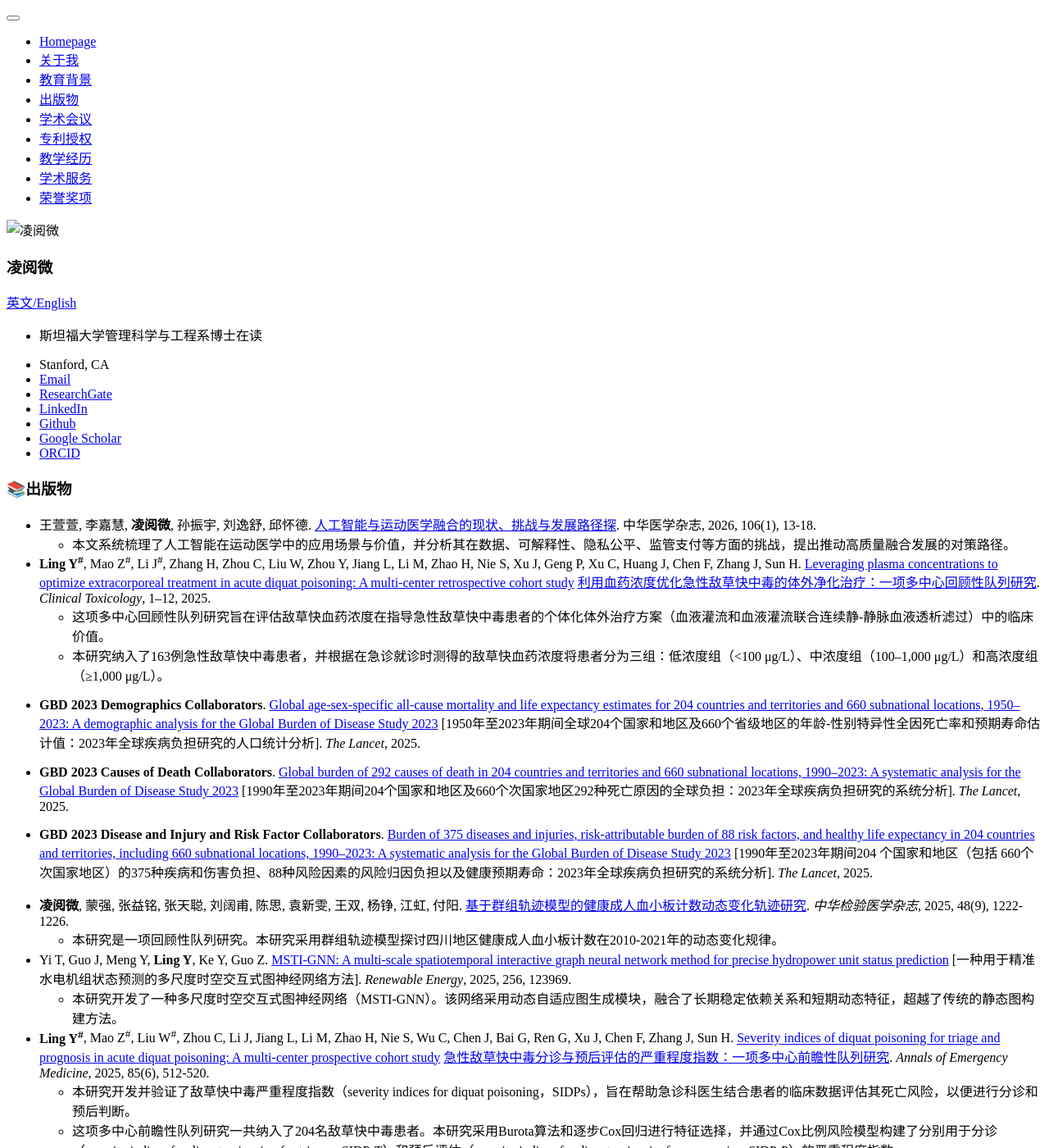
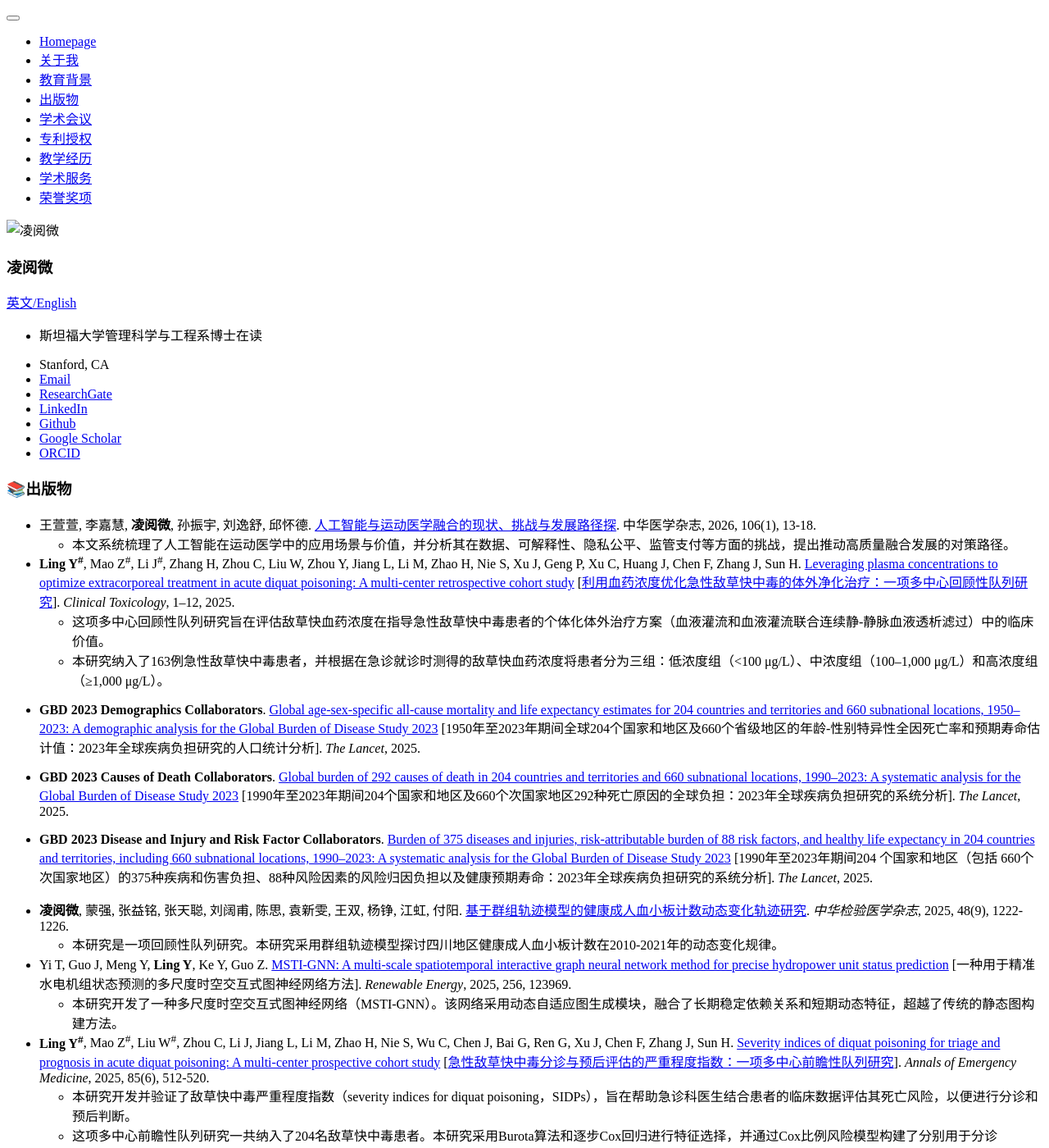
Before and after one commit to lingyuewei/lingyuewei.github.io, a Jekyll site: the page built from _pages/includes/pub.md, in a window 1280 px wide and 1400 px high. Shown: the whole window at 82% size. Built offline with Jekyll 4.4.1, drawn with Linux system fonts in a browser that asks for light colours; our own code applies the rules of GitHub Pages for plain Markdown files.

Commit message:
Update UI

```diff
--- a/_pages/includes/pub.md
+++ b/_pages/includes/pub.md
@@ -3,7 +3,7 @@
 - 王萱萱, 李嘉慧, **凌阅微**, 孙振宇, 刘逸舒, 邱怀德. [人工智能与运动医学融合的现状、挑战与发展路径探](https://rs.yiigle.com/cmaid/1651566). 中华医学杂志, 2026, 106(1), 13-18.
   - 本文系统梳理了人工智能在运动医学中的应用场景与价值，并分析其在数据、可解释性、隐私公平、监管支付等方面的挑战，提出推动高质量融合发展的对策路径。
 
-- **Ling Y<sup>#</sup>**, Mao Z<sup>#</sup>, Li J<sup>#</sup>, Zhang H, Zhou C, Liu W, Zhou Y, Jiang L, Li M, Zhao H, Nie S, Xu J, Geng P, Xu C, Huang J, Chen F, Zhang J, Sun H. [Leveraging plasma concentrations to optimize extracorporeal treatment in acute diquat poisoning: A multi-center retrospective cohort study](https://doi.org/10.1080/15563650.2025.2591798) [利用血药浓度优化急性敌草快中毒的体外净化治疗：一项多中心回顾性队列研究](https://mp.weixin.qq.com/s/gS66yYFcwIj_nkaUdg428g). *Clinical Toxicology*, 1–12, 2025.
+- **Ling Y<sup>#</sup>**, Mao Z<sup>#</sup>, Li J<sup>#</sup>, Zhang H, Zhou C, Liu W, Zhou Y, Jiang L, Li M, Zhao H, Nie S, Xu J, Geng P, Xu C, Huang J, Chen F, Zhang J, Sun H. [Leveraging plasma concentrations to optimize extracorporeal treatment in acute diquat poisoning: A multi-center retrospective cohort study](https://doi.org/10.1080/15563650.2025.2591798) [[利用血药浓度优化急性敌草快中毒的体外净化治疗：一项多中心回顾性队列研究](https://mp.weixin.qq.com/s/gS66yYFcwIj_nkaUdg428g)]. *Clinical Toxicology*, 1–12, 2025.
   - 这项多中心回顾性队列研究旨在评估敌草快血药浓度在指导急性敌草快中毒患者的个体化体外治疗方案（血液灌流和血液灌流联合连续静-静脉血液透析滤过）中的临床价值。
   - 本研究纳入了163例急性敌草快中毒患者，并根据在急诊就诊时测得的敌草快血药浓度将患者分为三组：低浓度组（<100 μg/L）、中浓度组（100–1,000 μg/L）和高浓度组（≥1,000 μg/L）。
 
@@ -19,7 +19,7 @@
 - Yi T, Guo J, Meng Y, **Ling Y**, Ke Y, Guo Z. [MSTI-GNN: A multi-scale spatiotemporal interactive graph neural network method for precise hydropower unit status prediction](https://doi.org/10.1016/j.renene.2025.123969) [一种用于精准水电机组状态预测的多尺度时空交互式图神经网络方法]. *Renewable Energy*, 2025, 256, 123969.
   - 本研究开发了一种多尺度时空交互式图神经网络（MSTI-GNN）。该网络采用动态自适应图生成模块，融合了长期稳定依赖关系和短期动态特征，超越了传统的静态图构建方法。
 
-- **Ling Y<sup>#</sup>**, Mao Z<sup>#</sup>, Liu W<sup>#</sup>, Zhou C, Li J, Jiang L, Li M, Zhao H, Nie S, Wu C, Chen J, Bai G, Ren G, Xu J, Chen F, Zhang J, Sun H. [Severity indices of diquat poisoning for triage and prognosis in acute diquat poisoning: A multi-center prospective cohort study](https://doi.org/10.1016/j.annemergmed.2025.02.022) [急性敌草快中毒分诊与预后评估的严重程度指数：一项多中心前瞻性队列研究](https://mp.weixin.qq.com/s/MCAnXHPvmi6ER1acYU7GFA). *Annals of Emergency Medicine*, 2025, 85(6), 512-520.
+- **Ling Y<sup>#</sup>**, Mao Z<sup>#</sup>, Liu W<sup>#</sup>, Zhou C, Li J, Jiang L, Li M, Zhao H, Nie S, Wu C, Chen J, Bai G, Ren G, Xu J, Chen F, Zhang J, Sun H. [Severity indices of diquat poisoning for triage and prognosis in acute diquat poisoning: A multi-center prospective cohort study](https://doi.org/10.1016/j.annemergmed.2025.02.022) [[急性敌草快中毒分诊与预后评估的严重程度指数：一项多中心前瞻性队列研究](https://mp.weixin.qq.com/s/MCAnXHPvmi6ER1acYU7GFA)]. *Annals of Emergency Medicine*, 2025, 85(6), 512-520.
   - 本研究开发并验证了敌草快中毒严重程度指数（severity indices for diquat poisoning，SIDPs），旨在帮助急诊科医生结合患者的临床数据评估其死亡风险，以便进行分诊和预后判断。
   - 这项多中心前瞻性队列研究一共纳入了204名敌草快中毒患者。本研究采用Burota算法和逐步Cox回归进行特征选择，并通过Cox比例风险模型构建了分别用于分诊（severity indices for diquat poisoning for triage，SIDP-T）和预后评估（severity indices for diquat poisoningfor prognosis，SIDP-P）的严重程度指数。
   - 本研究为构建的中毒严重程度指数开发了一个[线上交互平台](https://severityindexofdiquatpoisoning.streamlit.app/)，以便急诊科医生在临床诊疗中直接应用严重程度指数。
```
